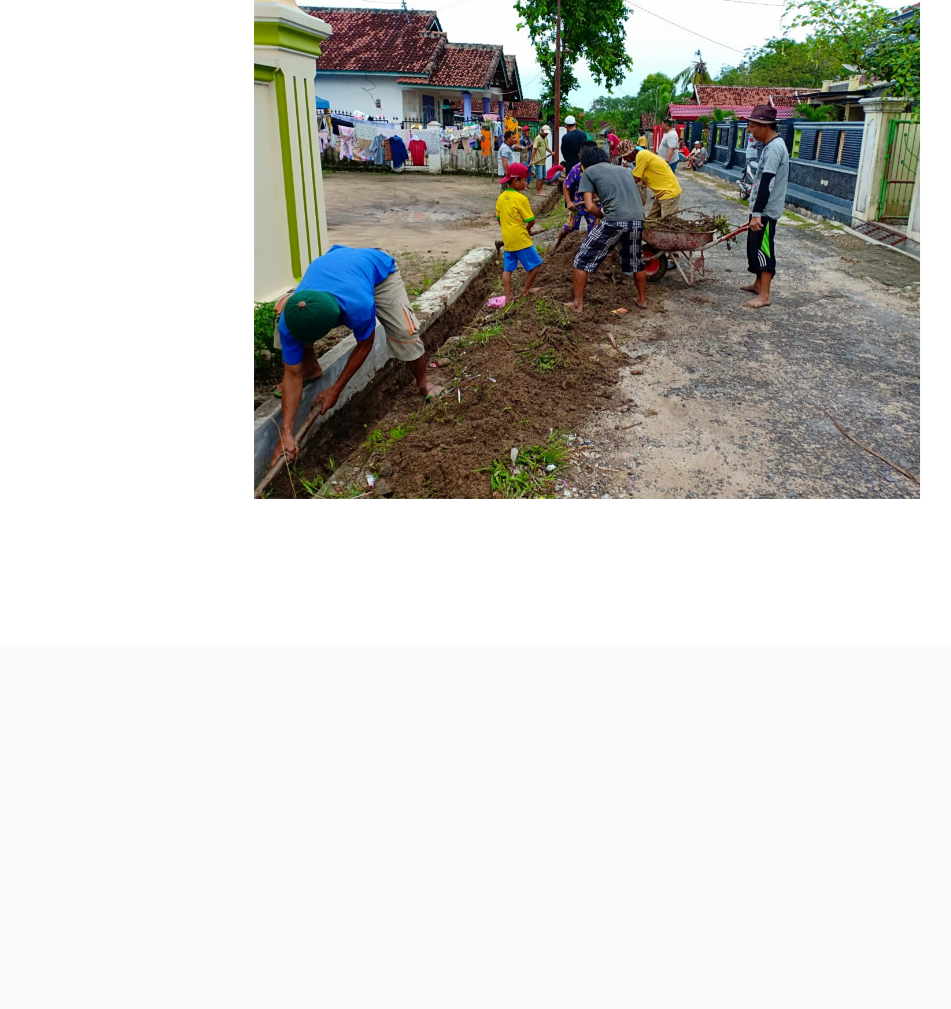
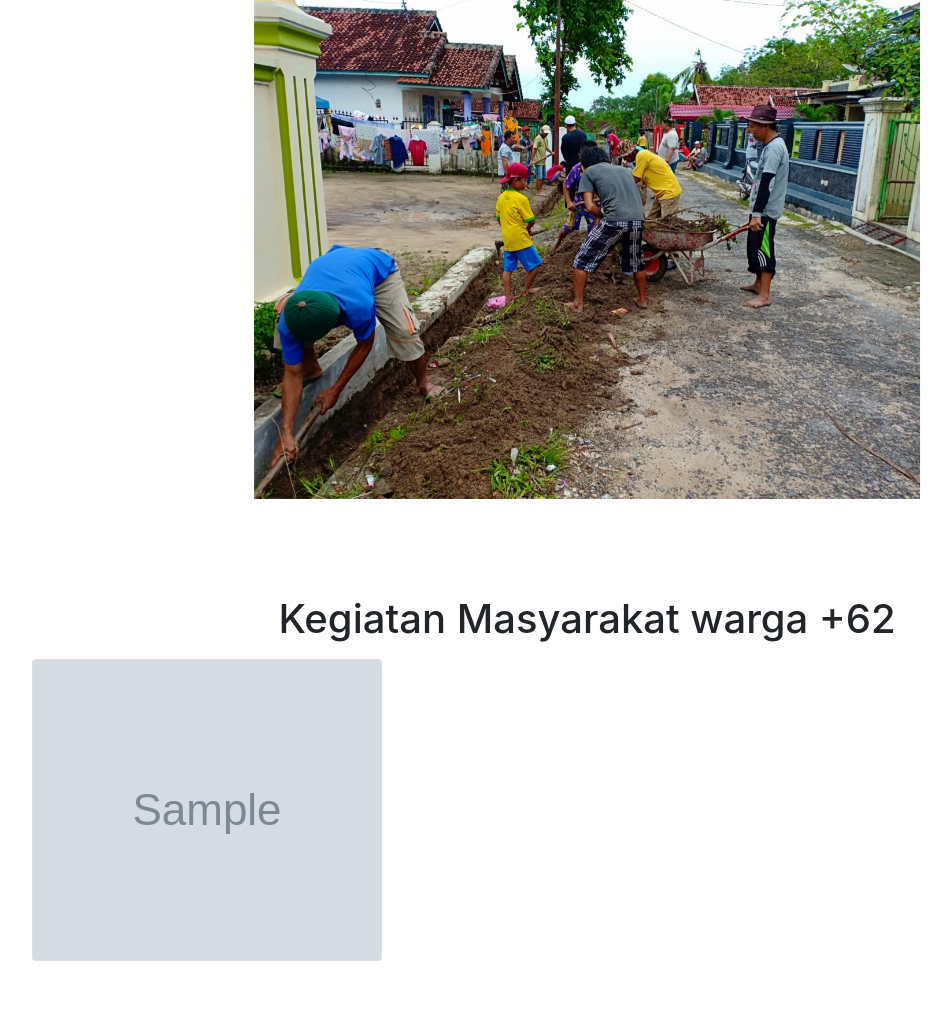
Before and after one commit to wehmam/Data_warga, a PHP site: page / in a window 1280 px wide. Shown: the part 153-1162 px from the top of the page, without its empty margins (53-1004 px from the left). Before the commit the page ends 652 px from the top, so only its background shows below. Run offline with PHP 8.4, Linux system fonts and the light colour scheme; tables that the repository leaves empty or names only in its code hold one stand-in row (values such as "Sample post"); grey boxes marked "Sample" are stand-in pictures; some libraries are stand-ins or nearby versions.

Commit message:
update 3

```diff
--- a/data_bpjs.php
+++ b/data_bpjs.php
@@ -52,7 +52,8 @@
             </div>
         </div>
     </div>
-    </div>
+
+
 </body>
 
 </html>
--- a/index.php
+++ b/index.php
@@ -52,6 +52,25 @@
         </div>
     </div>
 
+    <div class="container mt-5">
+        <div class="row">
+            <div class="col-md-12 text-center">
+                <H1 class="Text-center mt-5 mb-3">Kegiatan Masyarakat warga +62</H1>
+            </div>
+        </div>
+        <div class="row mb-5">
+            <?php foreach($gambar as $gambars): ?>
+                <div class="col-md-4">
+                    <div class="card">
+                        <img src="img/<?= $gambars["gambar"]; ?>" class="card-img-top img-fluid" style="height:300px" alt="...">
+                    </div>
+                </div>
+            <?php endforeach; ?>
+        </div>
+    </div>
+
+
+
     <script src="https://code.jquery.com/jquery-3.2.1.slim.min.js"
         integrity="sha384-KJ3o2DKtIkvYIK3UENzmM7KCkRr/rE9/Qpg6aAZGJwFDMVNA/GpGFF93hXpG5KkN" crossorigin="anonymous">
     </script>
--- a/koneksi.php
+++ b/koneksi.php
@@ -4,10 +4,11 @@ $koneksi = mysqli_connect("localhost","root","","data_warga");
 
 $data_warga = mysqli_query($koneksi,"SELECT * FROM warga");
 
+$gambar = mysqli_query($koneksi,"SELECT * FROM gambar");
+
 $join = "SELECT warga.nama_kepala_keluarga ,bpjs.no_bpjs ,bpjs.kelas_bpjs FROM warga JOIN bpjs ON warga.nomer_kartu_keluarga=bpjs.nomer_kartu_keluarga";
 
 $hasil = mysqli_query($koneksi,$join);
 
-$gambar = mysqli_query($koneksi,"SELECT * FROM gambar");
 
 ?>
```
